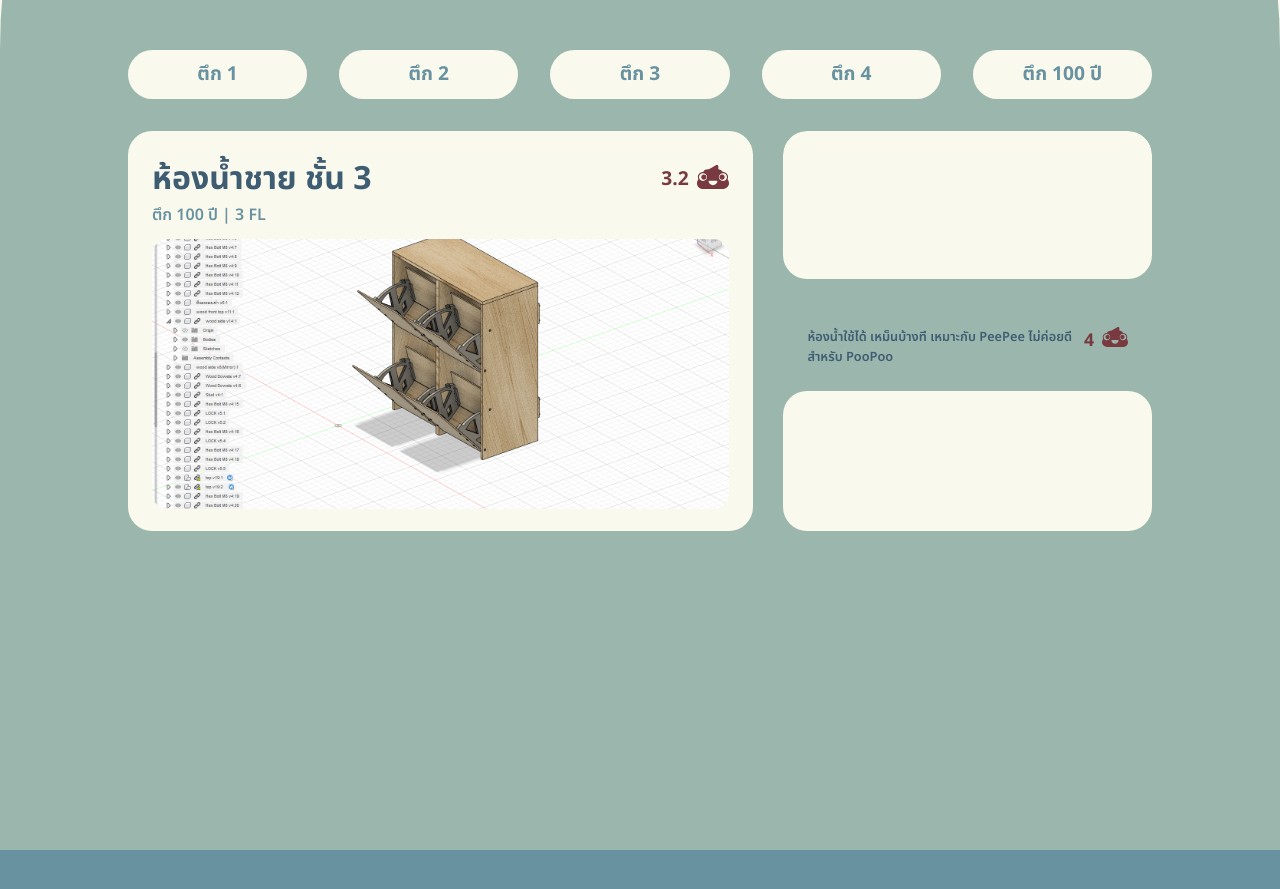
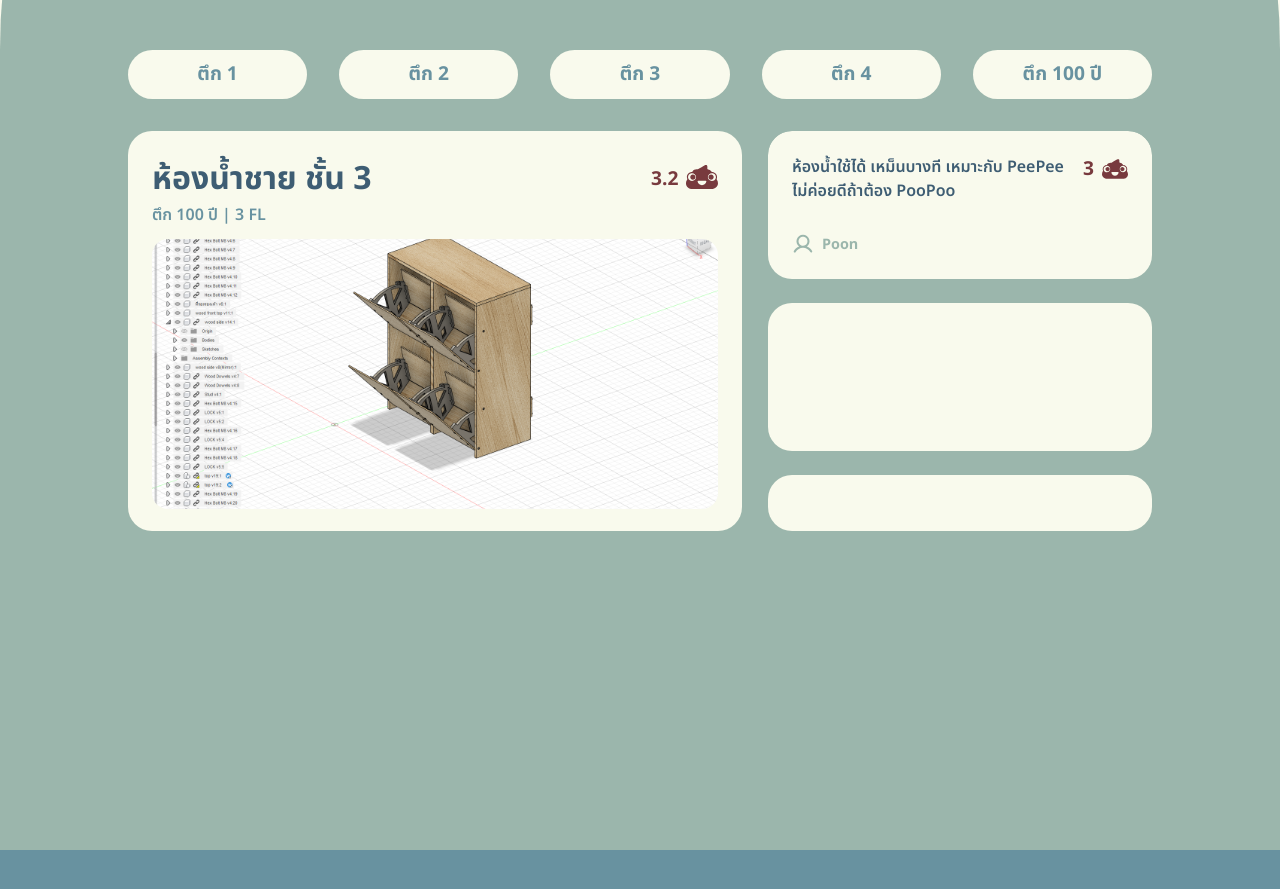
Before and after one commit to ebonian/where2kee, a plain HTML site: page client/index.html in a window 1280 px wide. Shown: the part 823-1712 px from the top of the page. Drawn offline with Linux system fonts and the light colour scheme.

Commit message:
feat: review card

```diff
--- a/client/css/style.css
+++ b/client/css/style.css
@@ -118,10 +118,10 @@ footer {
   margin-top: 2rem;
 }
 
-.toilet-card {
+.toilet-card-container {
   background-color: var(--background-color);
   height: 100%;
-  width: 61%;
+  width: 60%;
   border-radius: 1.5rem;
   padding: 1.5rem;
 }
@@ -162,6 +162,10 @@ footer {
   margin-right: 0.5rem;
 }
 
+.toilet-card-score img {
+  user-select: none;
+}
+
 .toilet-card-description {
   font-weight: 600;
   color: var(--secondary-color);
@@ -191,22 +195,42 @@ footer {
   display: flex;
   flex-direction: column;
   height: 100%;
-  width: 36%;
+  width: 37.5%;
   border-radius: 1.5rem;
   overflow-y: scroll;
 }
 
 .toilet-review-card {
   background-color: var(--background-color);
-  padding: 1rem;
+  padding: 1.5rem;
   border-radius: 1.5rem;
   min-height: 148px;
   width: 100%;
   margin-bottom: 1.5rem;
+  display: flex;
+  flex-direction: column;
+  justify-content: space-between;
 }
 
-.toilet-review-header {
-  padding: 1.5rem;
+.toilet-review-content {
   display: flex;
-  justify-content: center;
+  justify-content: space-between;
 }
+
+.toilet-review-comment {
+  font-weight: 600;
+  margin-right: 0.5rem;
+  color: var(--primary-color);
+}
+
+.toilet-review-user {
+  display: flex;
+  align-items: center;
+}
+
+.toilet-review-user p {
+  font-size: 0.9rem;
+  font-weight: 700;
+  color: var(--tertiary-color);
+  margin-left: 0.5rem;
+}
--- a/client/index.html
+++ b/client/index.html
@@ -32,7 +32,7 @@
             rel="noopener noreferrer"
           >
             <img
-              src="/client/assets/github-logo.svg"
+              src="/client/assets/github-icon.svg"
               alt="github"
               width="42px"
               height="42px"
@@ -70,7 +70,7 @@
         <div class="toilet-container">
           <!-- data mapping here -->
           <div class="toilet-wrapper">
-            <div class="toilet-card">
+            <div class="toilet-card-container">
               <div class="toilet-card-header">
                 <h3 class="toilet-card-title">ห้องน้ำชาย ชั้น 3</h3>
                 <div class="toilet-card-score">
@@ -91,20 +91,33 @@
               </div>
             </div>
             <div class="toilet-review-container">
-              <div class="toilet-review-card"></div>
-                <div class="toilet-review-header">
-                  <div class="toilet-review-detail">
-                    <p>ห้องน้ำใช้ได้ เหม็นบ้างที เหมาะกับ PeePee  ไม่ค่อยดีสำหรับ PooPoo</p>
-                  </div>
-                  <div class="toilet-review-score">
-                    <p>4</p>
+              <div class="toilet-review-card">
+                <div class="toilet-review-content">
+                  <p class="toilet-review-comment">
+                    ห้องน้ำใช้ได้ เหม็นบางที เหมาะกับ PeePee ไม่ค่อยดีถ้าต้อง
+                    PooPoo
+                  </p>
+                  <div class="toilet-card-score">
+                    <p>3</p>
                     <img
                       src="/client/assets/pile-of-poo-flatten.svg"
                       alt="score-icon"
                       width="26px"
+                      height="28px"
                     />
                   </div>
                 </div>
+                <div class="toilet-review-user">
+                  <img
+                    src="/client/assets/user-icon.svg"
+                    alt="user-icon"
+                    width="22px"
+                    height="22px"
+                  />
+                  <p>Poon</p>
+                </div>
+              </div>
+
               <div class="toilet-review-card"></div>
               <div class="toilet-review-card"></div>
               <div class="toilet-review-card"></div>
```
Also changed, not shown: client/assets/github-icon.svg (renamed from client/assets/github-logo.svg), client/assets/user-icon.svg (added).
